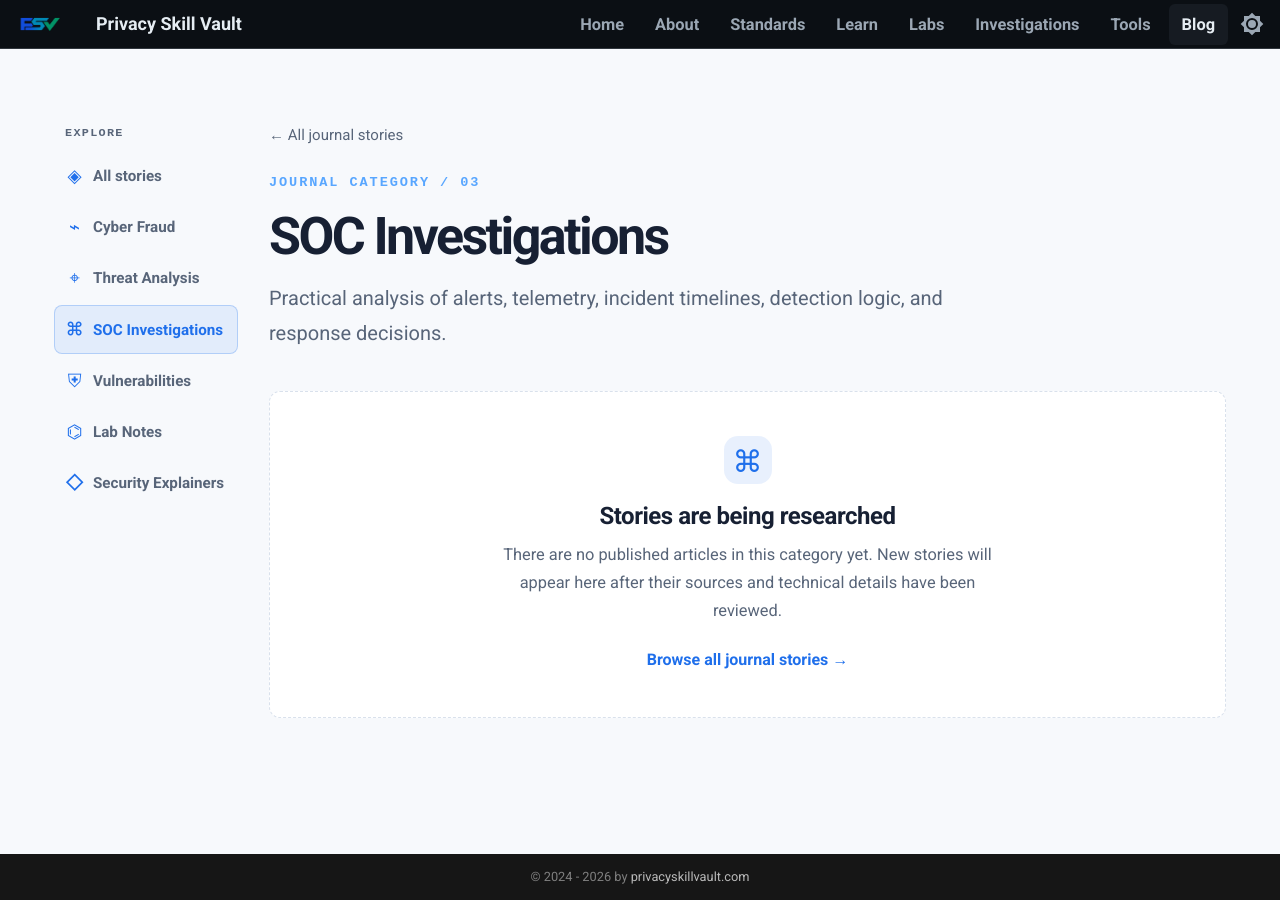
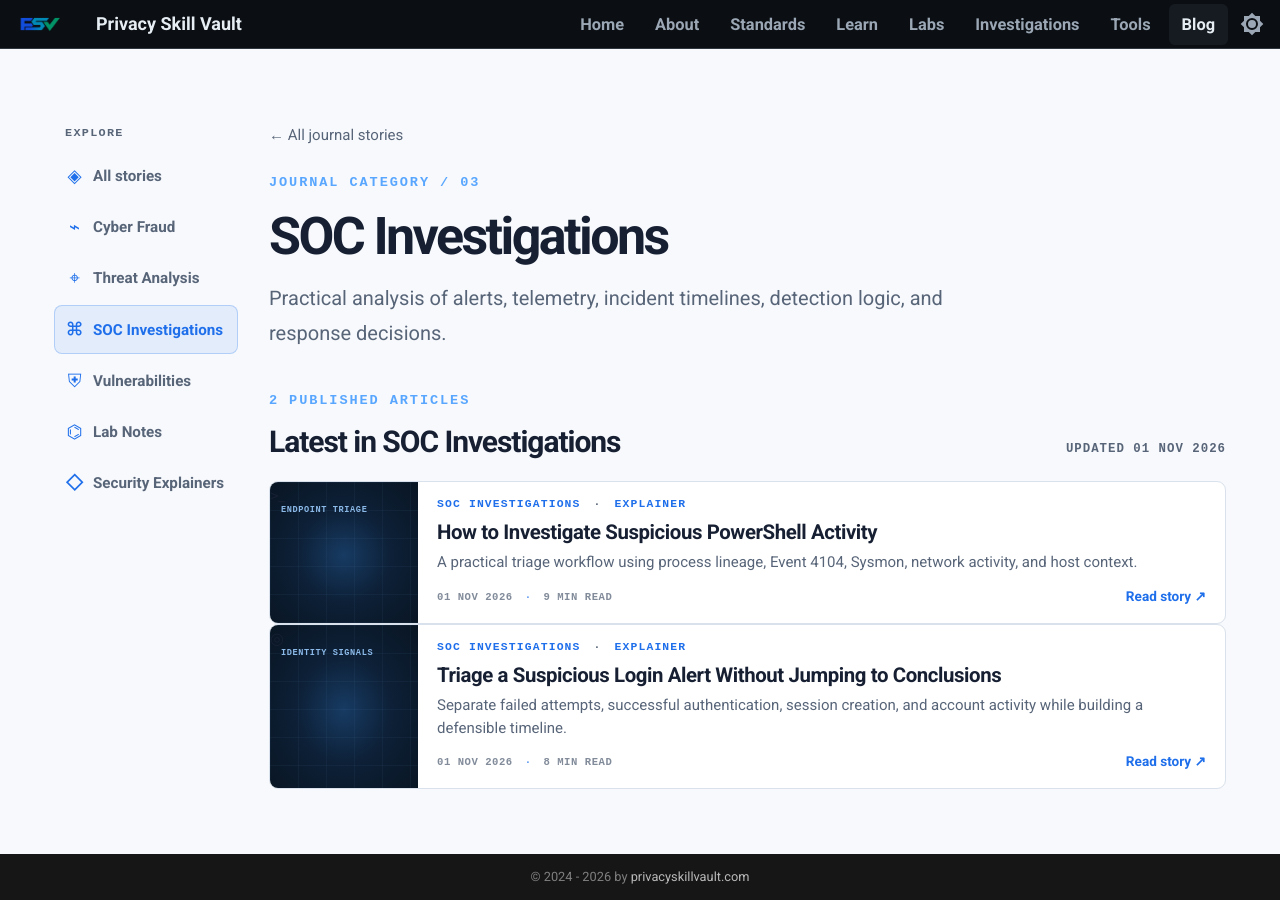
Before and after one commit to PrivacySkillVault/privacyskillvault.github.io, an MkDocs documentation site: the page built from docs/blog/soc-investigations/index.md, in a window 1280 px wide. Built offline with MkDocs 1.6.1 and Material for MkDocs 9.7.7, drawn with Linux system fonts in a browser that asks for light colours.

Commit message:
Populate SOC Investigations category with article cards

```diff
--- a/docs/blog/soc-investigations/index.md
+++ b/docs/blog/soc-investigations/index.md
@@ -15,6 +15,16 @@
     <p class="psv-journal-kicker">JOURNAL CATEGORY / 03</p>
     <h1>SOC Investigations</h1>
     <p class="psv-category-deck">Practical analysis of alerts, telemetry, incident timelines, detection logic, and response decisions.</p>
-    <div class="psv-journal-empty"><span>⌘</span><h2>Stories are being researched</h2><p>There are no published articles in this category yet. New stories will appear here after their sources and technical details have been reviewed.</p><a href="../">Browse all journal stories →</a></div>
+    <div class="psv-journal-section-head"><div><p class="psv-journal-kicker">2 PUBLISHED ARTICLES</p><h2>Latest in SOC Investigations</h2></div><span class="psv-journal-count">UPDATED 01 NOV 2026</span></div>
+    <div class="psv-journal-story-list">
+<a class="psv-story-card" href="soc-investigations/investigating-suspicious-powershell/">
+      <div class="psv-story-card__art psv-story-art--powershell" aria-hidden="true"><span class="psv-story-art__label">ENDPOINT TRIAGE</span><span class="psv-thumb-glyph">>_</span></div>
+      <div class="psv-story-card__body"><span class="psv-story-category">SOC INVESTIGATIONS <i>·</i> EXPLAINER</span><h3>How to Investigate Suspicious PowerShell Activity</h3><p>A practical triage workflow using process lineage, Event 4104, Sysmon, network activity, and host context.</p><div class="psv-story-card__footer"><small>01 NOV 2026 <i>·</i> 9 MIN READ</small><span>Read story ↗</span></div></div>
+    </a>
+<a class="psv-story-card" href="soc-investigations/triaging-suspicious-login-alert/">
+      <div class="psv-story-card__art psv-story-art--login" aria-hidden="true"><span class="psv-story-art__label">IDENTITY SIGNALS</span><span class="psv-thumb-glyph">◎</span></div>
+      <div class="psv-story-card__body"><span class="psv-story-category">SOC INVESTIGATIONS <i>·</i> EXPLAINER</span><h3>Triage a Suspicious Login Alert Without Jumping to Conclusions</h3><p>Separate failed attempts, successful authentication, session creation, and account activity while building a defensible timeline.</p><div class="psv-story-card__footer"><small>01 NOV 2026 <i>·</i> 8 MIN READ</small><span>Read story ↗</span></div></div>
+    </a>
+    </div>
   </section>
 </div>
```
